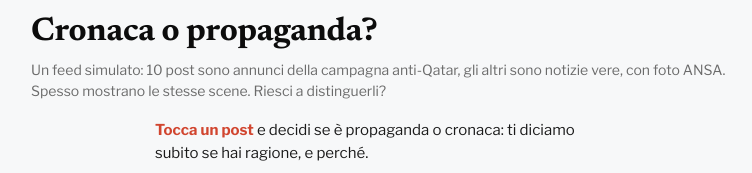
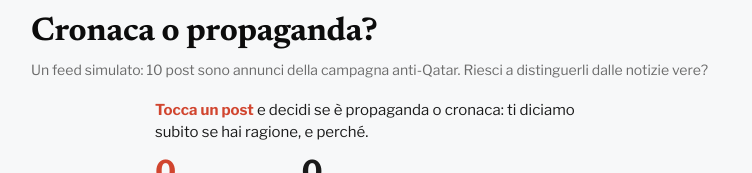
Before and after one commit to caterinamalanetto-star/campagna-qatar, a plain HTML site: page trova-annuncio/index.html in a window 1280 px wide. Shown: the top 173 px of the page, without its empty margins (245-997 px from the left). Drawn offline with nearby package versions, Linux system fonts and the light colour scheme.

Commit message:
Cronaca o propaganda: nuovo sottotitolo
Co-Authored-By: Claude Opus 5.5 <noreply@anthropic.com>
Claude-Session: https://claude.ai/code/session_01RTk8MMpboDYPJF4xBXNr2m

```diff
--- a/trova-annuncio/index.html
+++ b/trova-annuncio/index.html
@@ -73,7 +73,7 @@
 <main class="radar">
   <header>
     <h1 class="r-title">Cronaca o propaganda?</h1>
-    <p class="r-sub">Un feed simulato: <span id="n-ad">10</span> post sono annunci della campagna anti-Qatar, gli altri sono notizie vere, con foto ANSA. Spesso mostrano le stesse scene. Riesci a distinguerli?</p>
+    <p class="r-sub">Un feed simulato: <span id="n-ad">10</span> post sono annunci della campagna anti-Qatar. Riesci a distinguerli dalle notizie vere?</p>
   </header>
 
   <div class="bar">
```
